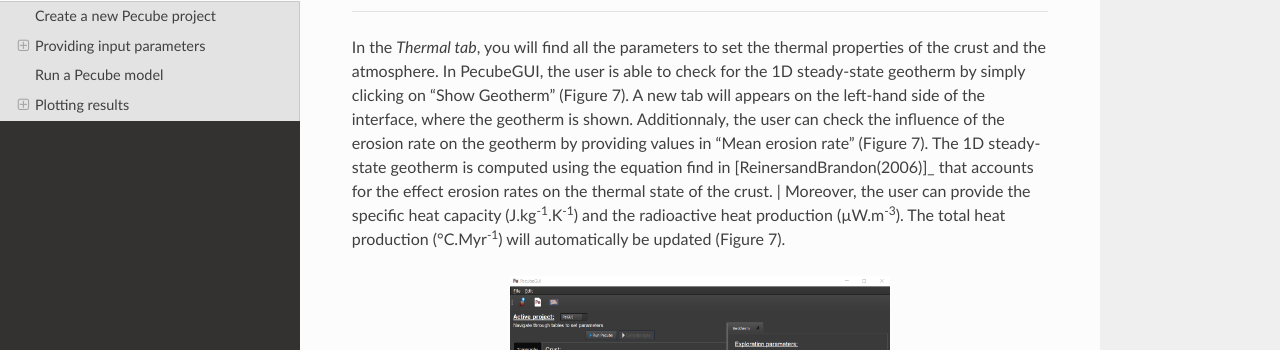
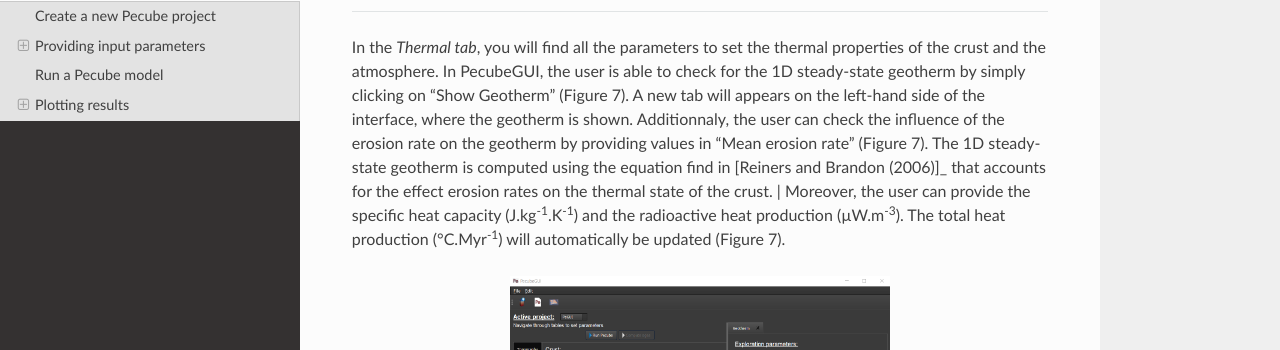
Before and after one commit to MBernAca/PecubeGUI_Doc, a Sphinx documentation site: the page built from docs/source/Usage.rst, in a window 1280 px wide and 900 px high, scrolled down 3637 px. Shown: the part 220-570 px from the top of the window. Built offline with Sphinx 7.4.7 and the Read the Docs theme 2.0.0, drawn with Linux system fonts in a browser that asks for light colours.

Commit message:
Update Usage.rst

```diff
--- a/docs/source/Usage.rst
+++ b/docs/source/Usage.rst
@@ -96,7 +96,7 @@
 
 ==================================
 
-In the *Thermal tab*, you will find all the parameters to set the thermal properties of the crust and the atmosphere. In PecubeGUI, the user is able to check for the 1D steady-state geotherm by simply clicking on "Show Geotherm" (Figure 7). A new tab will appears on the left-hand side of the interface, where the geotherm is shown. Additionnaly, the user can check the influence of the erosion rate on the geotherm by providing values in "Mean erosion rate" (Figure 7). The 1D steady-state geotherm is computed using the equation find in [ReinersandBrandon(2006)]_ that accounts for the effect erosion rates on the thermal state of the crust.
+In the *Thermal tab*, you will find all the parameters to set the thermal properties of the crust and the atmosphere. In PecubeGUI, the user is able to check for the 1D steady-state geotherm by simply clicking on "Show Geotherm" (Figure 7). A new tab will appears on the left-hand side of the interface, where the geotherm is shown. Additionnaly, the user can check the influence of the erosion rate on the geotherm by providing values in "Mean erosion rate" (Figure 7). The 1D steady-state geotherm is computed using the equation find in [Reiners and Brandon (2006)]_ that accounts for the effect erosion rates on the thermal state of the crust.
 | Moreover, the user can provide the specific heat capacity (J.kg\ :sup:`-1`\.K\ :sup:`-1`\) and the radioactive heat production (µW.m\ :sup:`-3`\). The total heat production (°C.Myr\ :sup:`-1`\) will automatically be updated (Figure 7).
 
 
@@ -224,4 +224,4 @@
 
 
 
-.. [ReinersandBrandon(2006)] Reiners, P. W., & Brandon, M. T. (2006). Using thermochronology to understand orogenic erosion. Annu. Rev. Earth Planet. Sci., 34, 419-466.
+.. [Reiners and Brandon (2006)] Reiners, P. W., & Brandon, M. T. (2006). Using thermochronology to understand orogenic erosion. Annu. Rev. Earth Planet. Sci., 34, 419-466.
```
